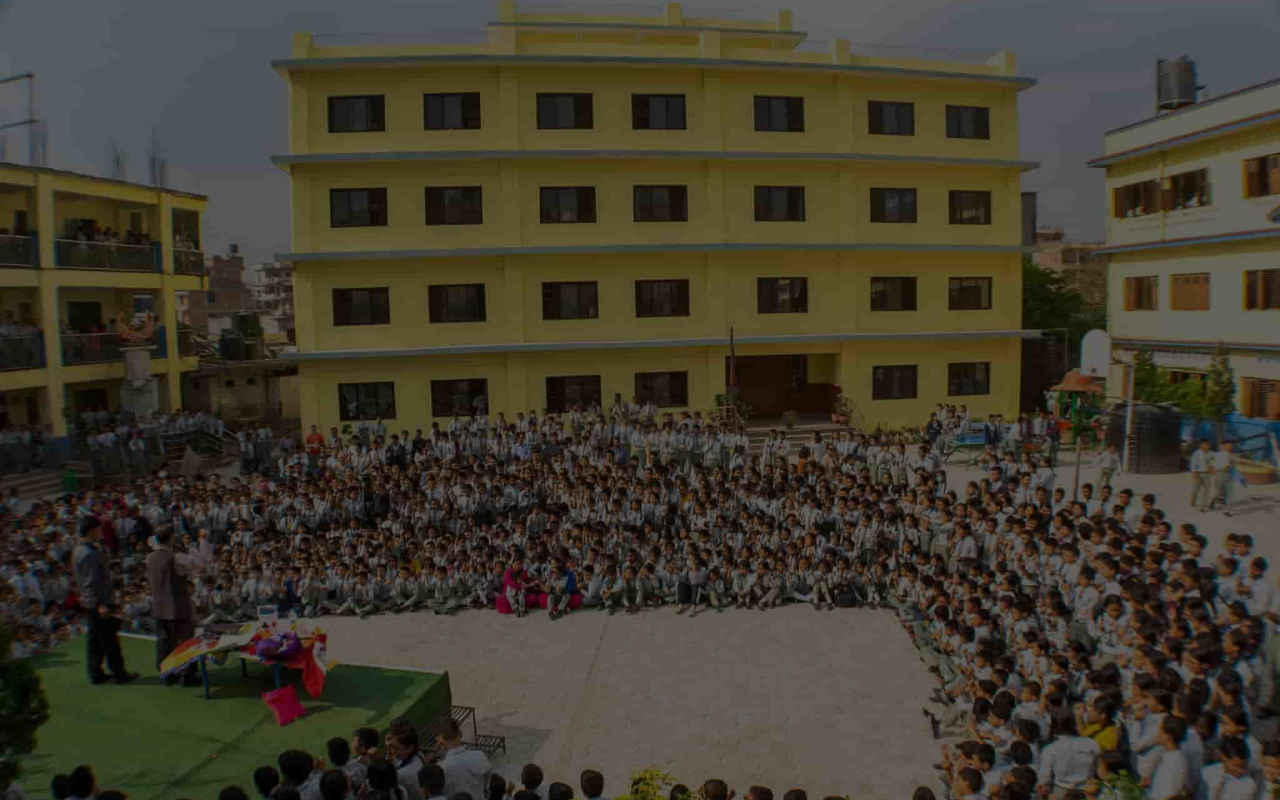
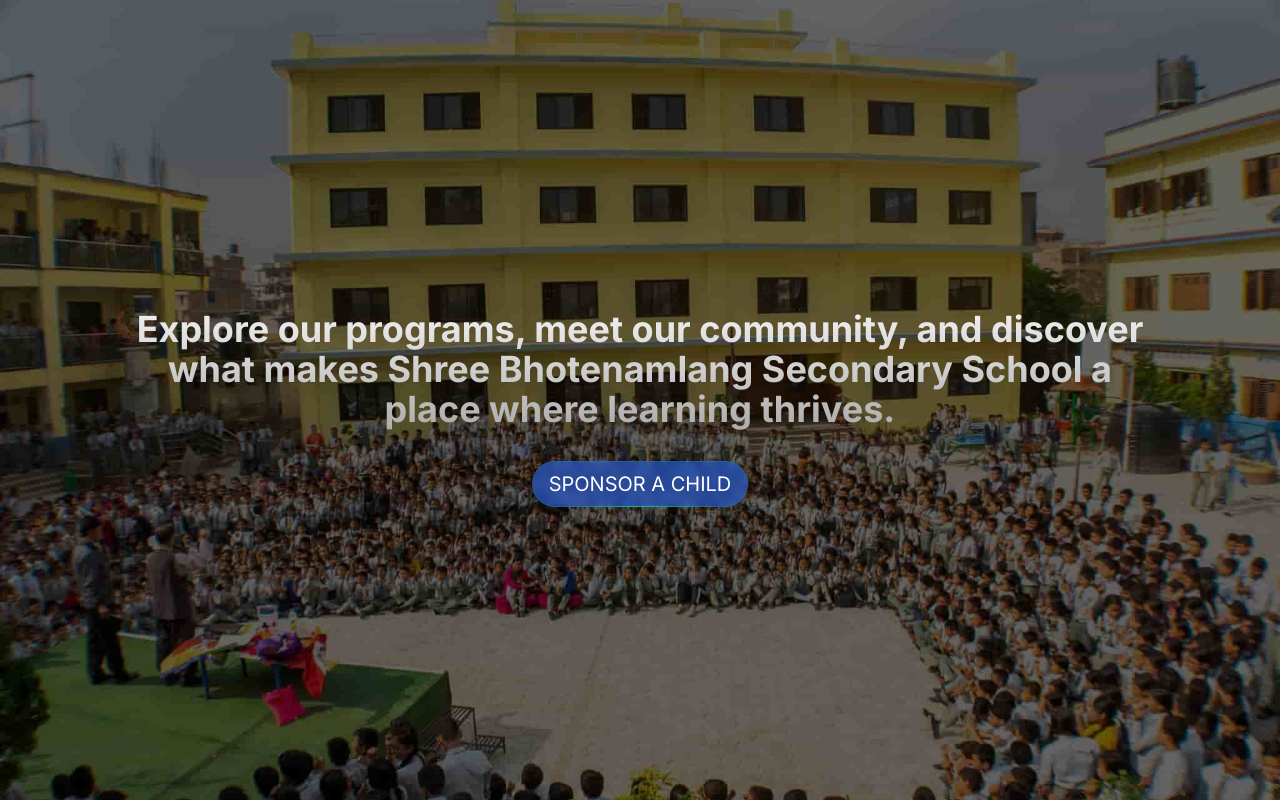
Before and after one commit to devhimal/shree-bhotenamlang-secondary-school, a Next.js app: page / in a window 1280 px wide. Built offline with nearby package versions, Linux system fonts and the light colour scheme.

Commit message:
feat: added the hero section overflow content.

```diff
--- /dev/null
+++ b/src/app/components/molecules/HeroSection/Hero.tsx
@@ -0,0 +1,41 @@
+"use client"
+import { motion } from "framer-motion"
+import React from "react"
+import { ImagesSlider } from "../../ui/ImageSlider"
+
+const Hero = () => {
+  const images = [
+    "/images/school1.jpg",
+    "/images/school2.jpg",
+    "/images/school3.jpg",
+    "/images/school4.jpg",
+  ]
+  return (
+    <ImagesSlider className="h-full" images={images}>
+      <motion.div
+        initial={{
+          opacity: 0,
+          y: -80,
+        }}
+        animate={{
+          opacity: 1,
+          y: 0,
+        }}
+        transition={{
+          duration: 0.6,
+        }}
+        className="z-50 px-8 md:px-32 flex flex-col justify-center items-center"
+      >
+        <motion.p className="font-bold text-xl md:text-3xl lg:text-4xl text-center bg-clip-text text-transparent bg-gradient-to-b from-neutral-50 to-neutral-400 py-4">
+          Explore our programs, meet our community, and discover what makes
+          Shree Bhotenamlang Secondary School a place where learning thrives.
+        </motion.p>
+        <button className="px-4 py-2 backdrop-blur-sm border text-xs md:text-md lg:text-xl bg-blue-600/60 border-emerald-500/20 text-white mx-auto text-center rounded-full relative mt-4">
+          <span className="uppercase">Sponsor a child</span>
+          <div className="absolute inset-x-0  h-px -bottom-px bg-gradient-to-r w-3/4 mx-auto from-transparent via-emerald-500 to-transparent" />
+        </button>
+      </motion.div>
+    </ImagesSlider>
+  )
+}
+export default Hero
--- /dev/null
+++ b/src/app/components/molecules/Navbar/Navbar.tsx
@@ -0,0 +1,7 @@
+import React from "react"
+
+const Navbar = () => {
+  return <div className="z-50 bg-transparent z-100 fixed "></div>
+}
+
+export default Navbar
--- a/src/app/components/ui/ImageSlider.tsx
+++ b/src/app/components/ui/ImageSlider.tsx
@@ -23,6 +23,7 @@
   const [currentIndex, setCurrentIndex] = useState(0)
   const [loading, setLoading] = useState(false)
   const [loadedImages, setLoadedImages] = useState<string[]>([])
+  console.log(children)
 
   const handleNext = () => {
     setCurrentIndex((prevIndex) =>
@@ -74,7 +75,7 @@
     if (autoplay) {
       interval = setInterval(() => {
         handleNext()
-      }, 5000)
+      }, 3000)
     }
 
     return () => {
@@ -94,7 +95,7 @@
       rotateX: 0,
       opacity: 1,
       transition: {
-        duration: 0.5,
+        duration: 1,
         ease: [0.645, 0.045, 0.355, 1.0],
       },
     },
--- a/src/app/page.tsx
+++ b/src/app/page.tsx
@@ -1,19 +1,13 @@
 import Image from "next/image"
 import { ImagesSlider } from "./components/ui/ImageSlider"
+import Hero from "./components/molecules/HeroSection/Hero"
+import Navbar from "./components/molecules/Navbar/Navbar"
 
 export default function Home() {
   return (
-    <main className="flex min-h-screen flex-col justify-center items-center h-[70vh] gap-10">
-      <ImagesSlider
-        images={[
-          "/images/school1.jpg",
-          "/images/school2.jpg",
-          "/images/school3.jpg",
-          "/images/school4.jpg",
-        ]}
-      >
-        <h1>hello slider</h1>
-      </ImagesSlider>
+    <main className="flex relative min-h-screen flex-col  items-center h-[70vh] gap-10">
+      <Navbar />
+      <Hero />
     </main>
   )
 }
```
